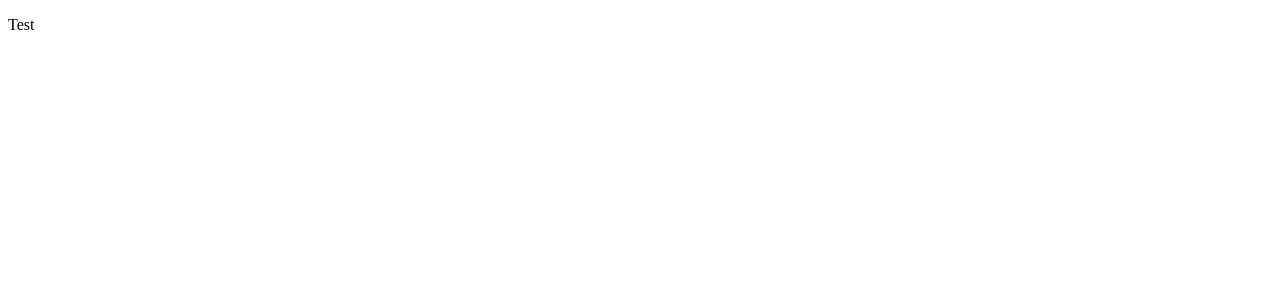
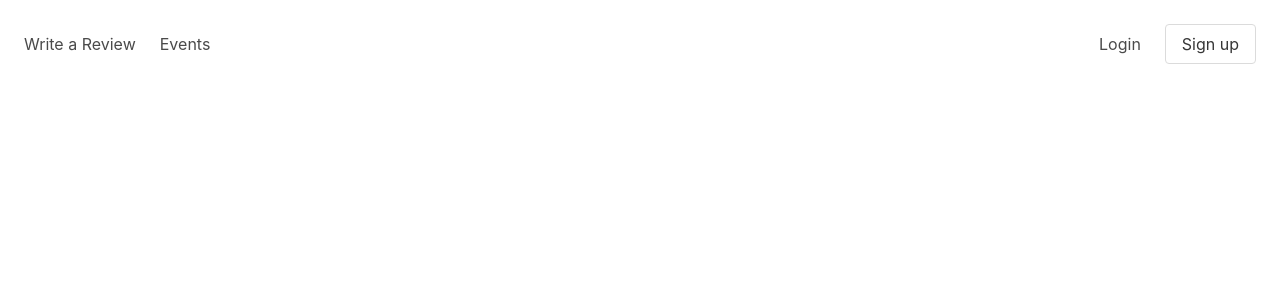
Before and after one commit to oguzhanturgut/yelp-frontend, a React (Create React App) app: page / in a window 1280 px wide. Shown: the top 300 px of the page. Built offline with nearby package versions, Linux system fonts and the light colour scheme.

Commit message:
add topnav

```diff
--- a/src/App.js
+++ b/src/App.js
@@ -1,7 +1,8 @@
 import React from 'react';
+import LandingPage from './LandingPage/LandingPage';
 
 function App() {
-  return <p>Test</p>;
+  return <LandingPage />;
 }
 
 export default App;
--- /dev/null
+++ b/src/LandingPage/LandingPage.js
@@ -0,0 +1,8 @@
+import React from 'react';
+import TopNav from './TopNav/TopNav';
+
+const LandingPage = () => {
+  return <TopNav />;
+};
+
+export default LandingPage;
--- /dev/null
+++ b/src/LandingPage/TopNav/TopNav.js
@@ -0,0 +1,19 @@
+import React from 'react';
+import styles from './TopNav.module.css';
+
+const TopNav = () => {
+  return (
+    <div className={styles['top-nav']}>
+      <div className={styles['left']}>
+        <span>Write a Review</span>
+        <span>Events</span>
+      </div>
+      <div className={styles['right']}>
+        <span>Login</span>
+        <button className='button'>Sign up</button>
+      </div>
+    </div>
+  );
+};
+
+export default TopNav;
--- /dev/null
+++ b/src/LandingPage/TopNav/TopNav.module.css
@@ -0,0 +1,23 @@
+:root {
+  --element-spacing: 1.5rem;
+}
+
+.top-nav {
+  display: flex;
+  justify-content: space-between;
+  align-items: center;
+  margin: var(--element-spacing);
+}
+
+.left > * {
+  margin-right: var(--element-spacing);
+}
+
+.right {
+  display: flex;
+  align-items: center;
+}
+
+.right > * {
+  margin-left: var(--element-spacing);
+}
--- a/src/index.js
+++ b/src/index.js
@@ -1,6 +1,7 @@
 import React from 'react';
 import ReactDOM from 'react-dom';
 import App from './App';
+import 'bulma/css/bulma.css';
 import * as serviceWorker from './serviceWorker';
 
 ReactDOM.render(<App />, document.getElementById('root'));
```
Also changed, not shown: src/LandingPage/LandingPage.module.css (added).
